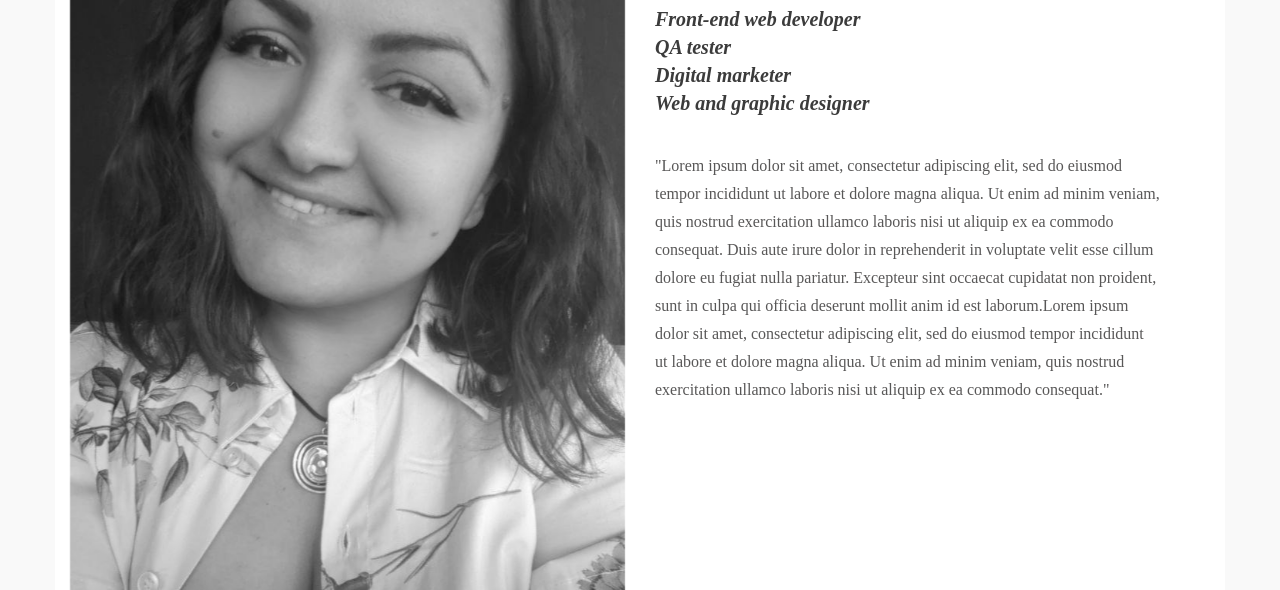
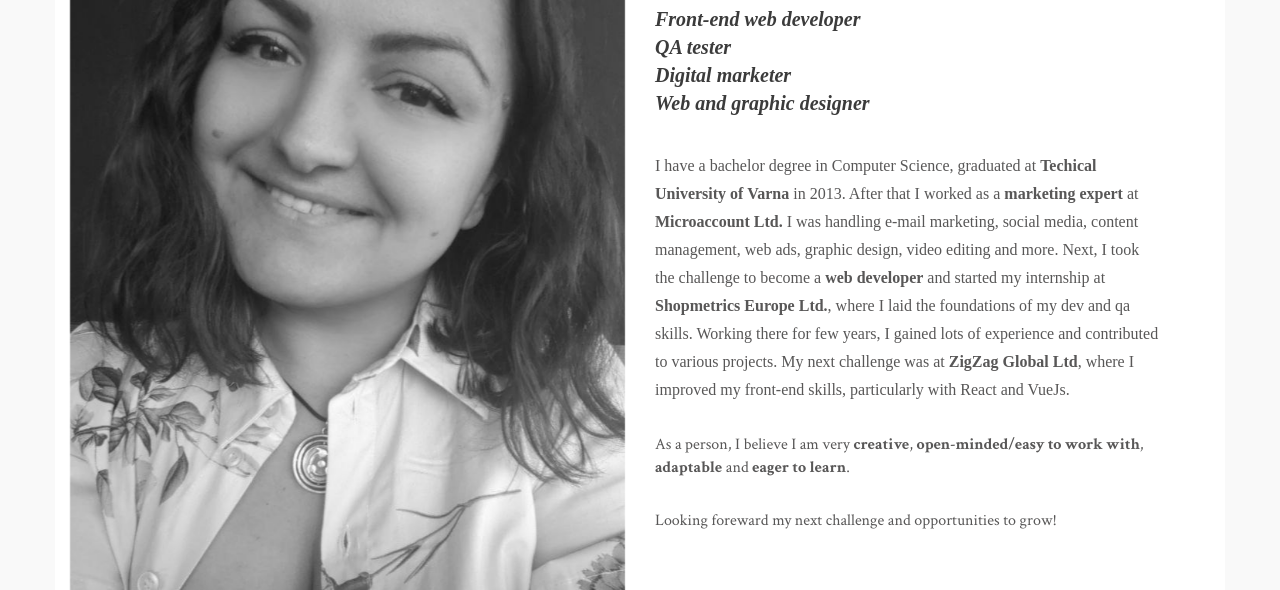
Before and after one commit to Nyagolova/zlati-dev, a plain HTML site: page zlati-dev/index.html in a window 1280 px wide. Both pictures are taken after a click on the element "About". Shown: the part 210-800 px from the top of the page. Drawn offline with nearby package versions, Linux system fonts and the light colour scheme.

Commit message:
Update About Me seciton

```diff
--- a/zlati-dev/index.html
+++ b/zlati-dev/index.html
@@ -68,7 +68,12 @@
                         </div>
                         <p class='subtitle'> Front-end web developer <br> QA tester <br> Digital marketer <br> Web and graphic designer
                         </p>
-                        <p class="info">"Lorem ipsum dolor sit amet, consectetur adipiscing elit, sed do eiusmod tempor incididunt ut labore et dolore magna aliqua. Ut enim ad minim veniam, quis nostrud exercitation ullamco laboris nisi ut aliquip ex ea commodo consequat. Duis aute irure dolor in reprehenderit in voluptate velit esse cillum dolore eu fugiat nulla pariatur. Excepteur sint occaecat cupidatat non proident, sunt in culpa qui officia deserunt mollit anim id est laborum.Lorem ipsum dolor sit amet, consectetur adipiscing elit, sed do eiusmod tempor incididunt ut labore et dolore magna aliqua. Ut enim ad minim veniam, quis nostrud exercitation ullamco laboris nisi ut aliquip ex ea commodo consequat."</p>
+                        <p class="info">I have a bachelor degree in Computer Science, graduated at <strong>Techical University of Varna</strong> in 2013. After that I worked as a <strong>marketing expert</strong> at  <strong>Microaccount Ltd.</strong> I was handling e-mail marketing, social media, content management, web ads, graphic design, video editing and more. Next, I took the challenge to become a <strong>web developer</strong> and started my internship at <strong>Shopmetrics Europe Ltd.</strong>, where I laid the foundations of my dev and qa skills. Working there for few years, I gained lots of experience and contributed to various projects. My next challenge was at <strong>ZigZag Global Ltd</strong>, where I improved my front-end skills, particularly with React and VueJs.</p>
+                        <br>
+                        <p> As a person, I believe I am very <strong>creative</strong>, <strong>open-minded/easy to work with</strong>, <strong>adaptable</strong> and <strong>eager to learn</strong>.</p>
+                        <br>
+                        <p>Looking foreward my next challenge and opportunities to grow!</p>
+
                     </div>
                 </div>
             </div>
```
